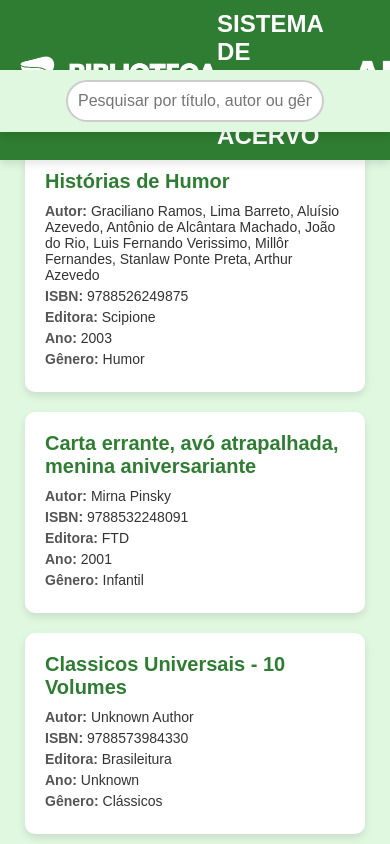
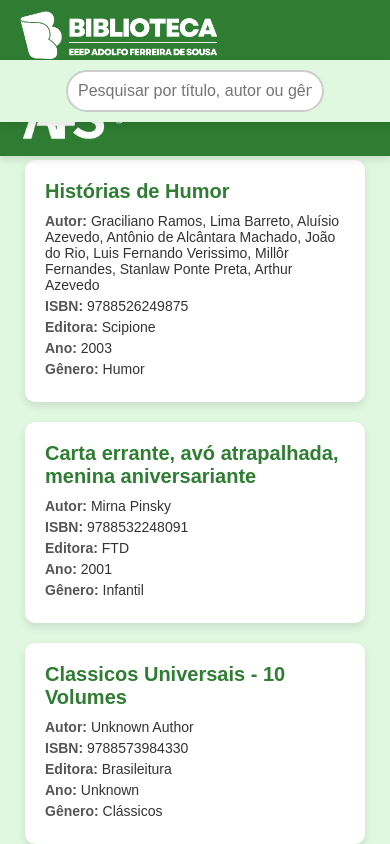
Before and after one commit to rafalito92/bibliotecaafs, a plain HTML site: page imagens/index.html in a window 390 px wide. Shown: the top 844 px of the page. Drawn offline with Linux system fonts and the light colour scheme; files whose address does not match are found by name.

Commit message:
Update index.html

```diff
--- a/imagens/index.html
+++ b/imagens/index.html
@@ -27,11 +27,11 @@
             align-items: center;
             box-shadow: 0 4px 8px rgba(0, 0, 0, 0.1);
             z-index: 1000; /* Garante que fique acima dos outros elementos */
+            flex-wrap: wrap; /* Permite quebra de linha */
         }
 
         .header .logo img {
-            vertical-align: middle; /* Alinha as imagens verticalmente */
-            height: 50px; /* Ajuste o tamanho das imagens */
+            height: 50px; /* Tamanho padrão das imagens */
         }
 
         .header .title {
@@ -39,12 +39,16 @@
             font-weight: bold;
             color: white;
             text-transform: uppercase;
+            white-space: nowrap; /* Impede a quebra de linha */
+            overflow: hidden; /* Esconde o texto que ultrapassar */
+            text-overflow: ellipsis; /* Adiciona "..." se o texto for muito longo */
+            max-width: 100%; /* Limita a largura do título */
         }
 
         /* Barra de pesquisa fixa */
         .search-container {
             position: fixed;
-            top: 70px; /* Ajuste para colar logo abaixo da barra verde */
+            top: 70px; /* Posição fixa para desktop */
             left: 0;
             right: 0;
             background-color: #e0f7e0; /* Verde claro */
@@ -53,6 +57,13 @@
             display: flex;
             justify-content: center;
             box-shadow: 0 4px 8px rgba(0, 0, 0, 0.1);
+        }
+
+        /* Ajuste para colar a barra de pesquisa à faixa verde */
+        @media (max-width: 768px) {
+            .search-container {
+                top: 60px; /* Ajuste para ficar colada à .header */
+            }
         }
 
         #search-input {
@@ -72,6 +83,13 @@
         .container {
             padding: 20px;
             margin-top: 130px; /* Espaço para a barra verde e a barra de pesquisa fixas */
+        }
+
+        /* Ajuste do margin-top do container em telas menores */
+        @media (max-width: 768px) {
+            .container {
+                margin-top: 140px; /* Ajuste para evitar sobreposição */
+            }
         }
 
         /* Cards de livros */
```
